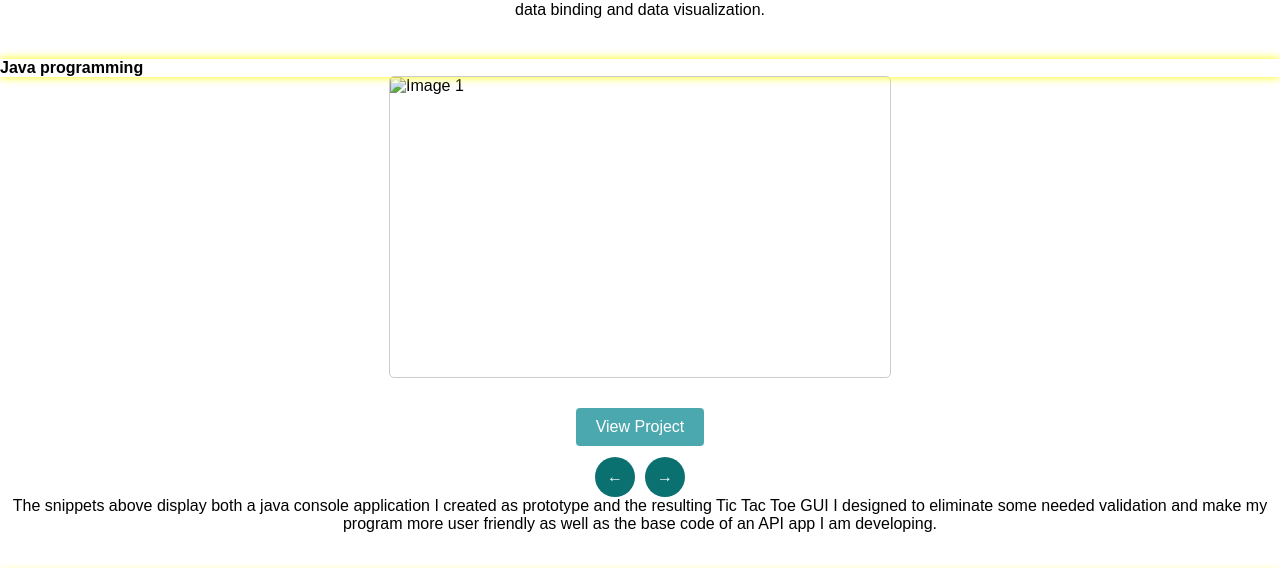
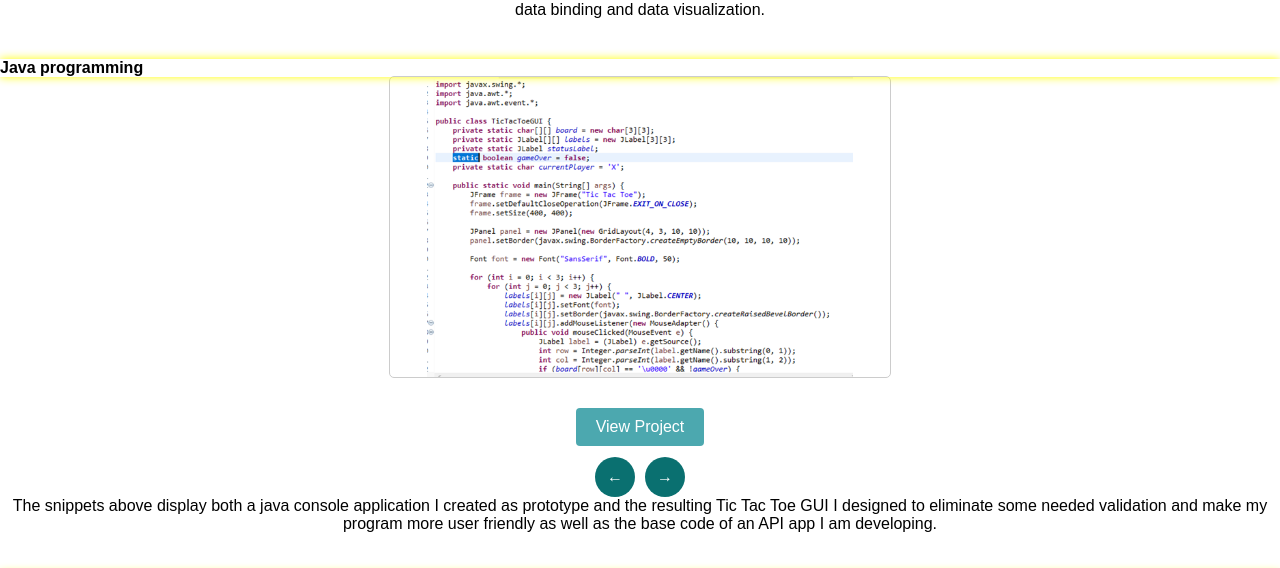
Before and after one commit to DeadP00l55/Deadp00l55.github.io, a plain HTML site: page Main.html in a window 1280 px wide. Shown: the part 1532-2100 px from the top of the page. Drawn offline with Linux system fonts and the light colour scheme.

Commit message:
Update Main.html
Signed-off-by: Lennix Stevens <103220442+DeadP00l55@users.noreply.github.com>

```diff
--- a/Main.html
+++ b/Main.html
@@ -303,7 +303,7 @@ input[type="submit"]:hover {
   </div>
   <div class="carousel-container">
     <div class="carousel-card active">
-      <img class="carousel-image" src="Images/J1.png" alt="Image 1">
+      <img class="carousel-image" src="Images/Images/J1.png" alt="Image 1">
     </div>
     <div class="carousel-card">
       <img class="carousel-image" src="Images/Images/Java/J2.png" alt="Image 2">
```
